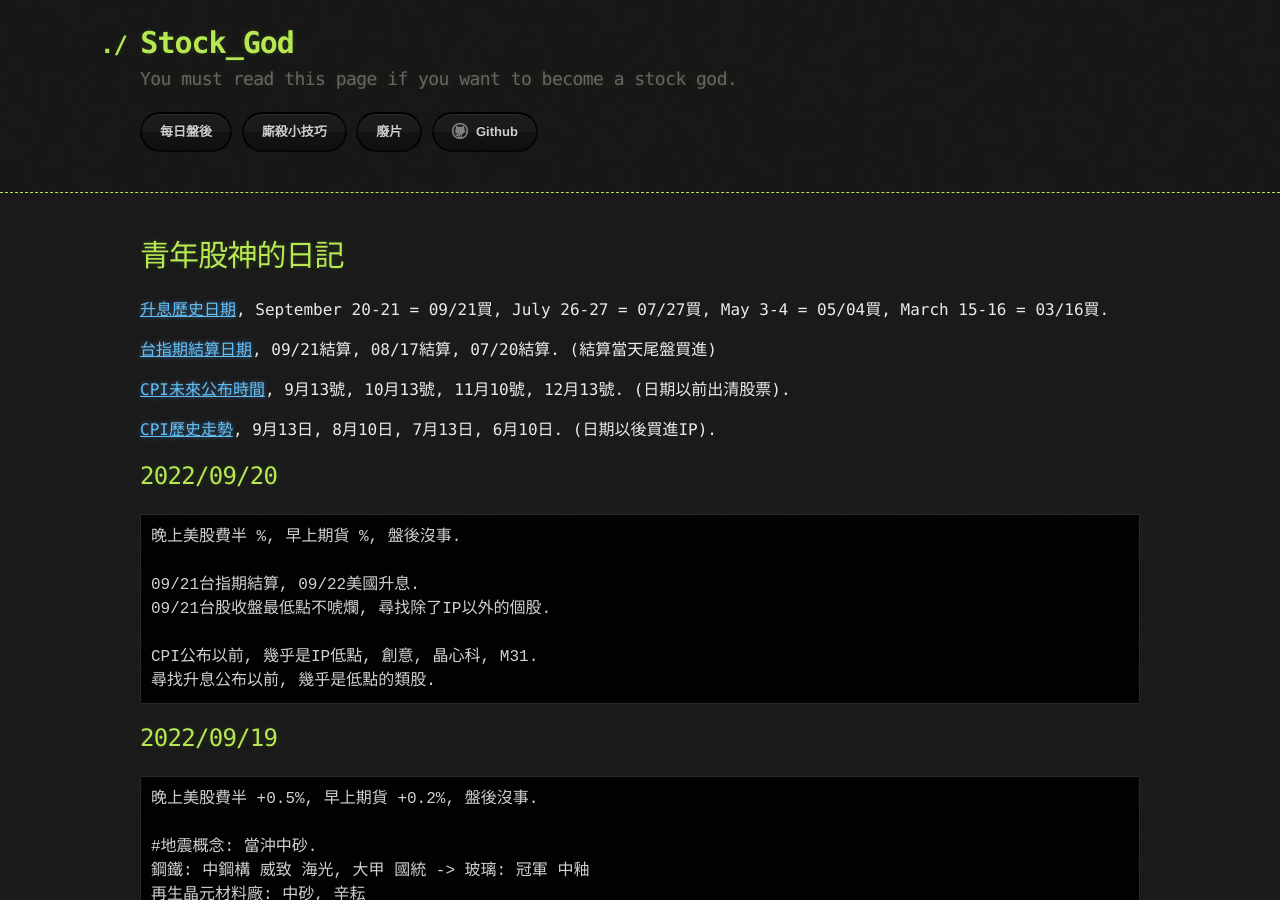
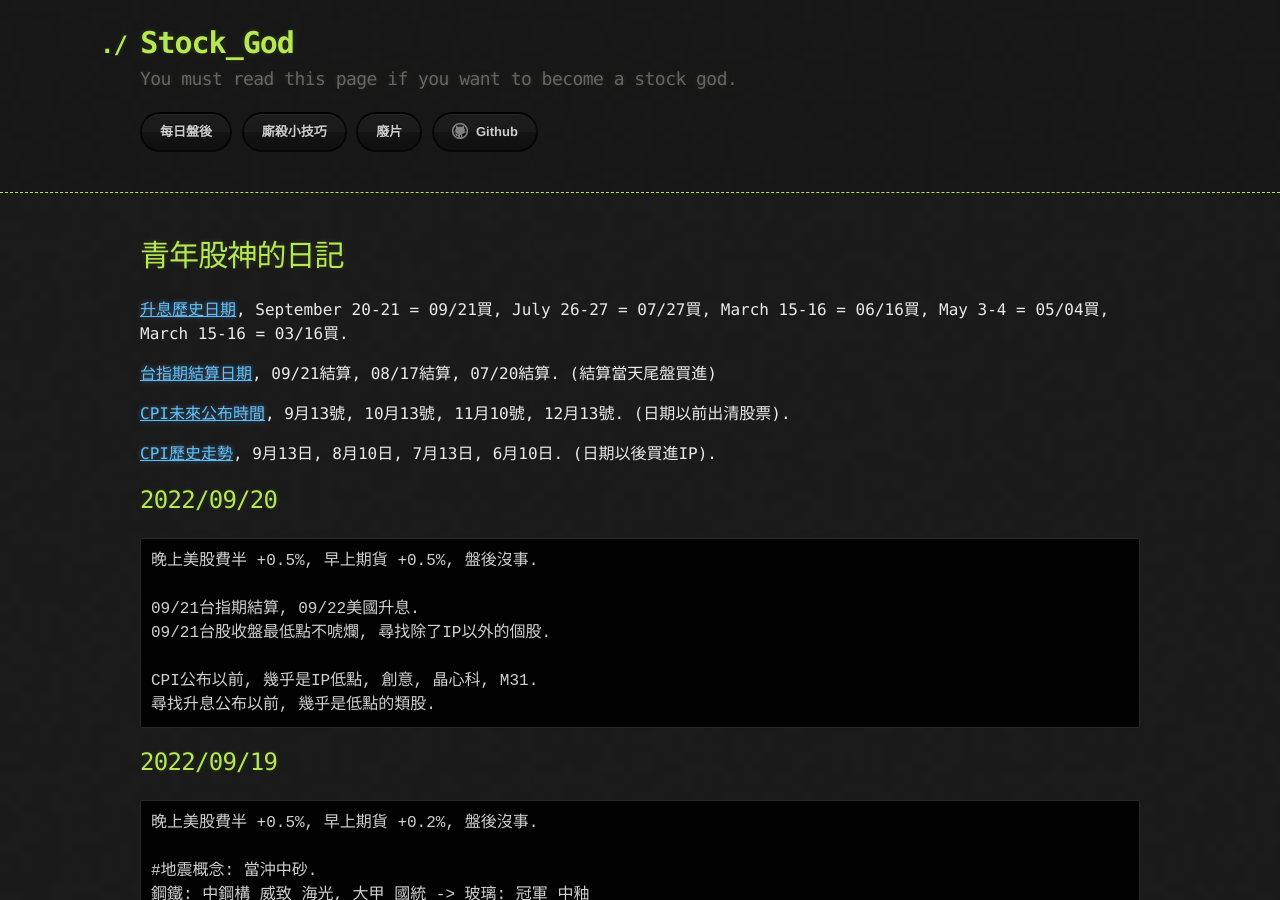
Before and after one commit to lepg5487/Stock_God, a Jekyll site: the page built from index.md, in a window 1280 px wide and 900 px high. Built offline with Jekyll 4.4.1, drawn with Linux system fonts in a browser that asks for light colours; our own code applies the rules of GitHub Pages for plain Markdown files.

Commit message:
Update index.md

````diff
--- a/index.md
+++ b/index.md
@@ -4,7 +4,7 @@
 
 # 青年股神的日記
 
-[升息歷史日期](https://www.federalreserve.gov/monetarypolicy/fomccalendars.htm), September 20-21 = 09/21買, July 26-27 = 07/27買, May 3-4 = 05/04買, March 15-16 = 03/16買.
+[升息歷史日期](https://www.federalreserve.gov/monetarypolicy/fomccalendars.htm), September 20-21 = 09/21買, July 26-27 = 07/27買, March 15-16 = 06/16買, May 3-4 = 05/04買, March 15-16 = 03/16買.
 
 [台指期結算日期](https://options.tw/%E6%9C%9F%E8%B2%A8%E8%A1%8C%E4%BA%8B%E6%9B%86/), 09/21結算, 08/17結算, 07/20結算. (結算當天尾盤買進)
 
@@ -14,7 +14,7 @@
 
 ## 2022/09/20
 ```
-晚上美股費半 %, 早上期貨 %, 盤後沒事.
+晚上美股費半 +0.5%, 早上期貨 +0.5%, 盤後沒事.
 
 09/21台指期結算, 09/22美國升息.
 09/21台股收盤最低點不唬爛, 尋找除了IP以外的個股.
````
